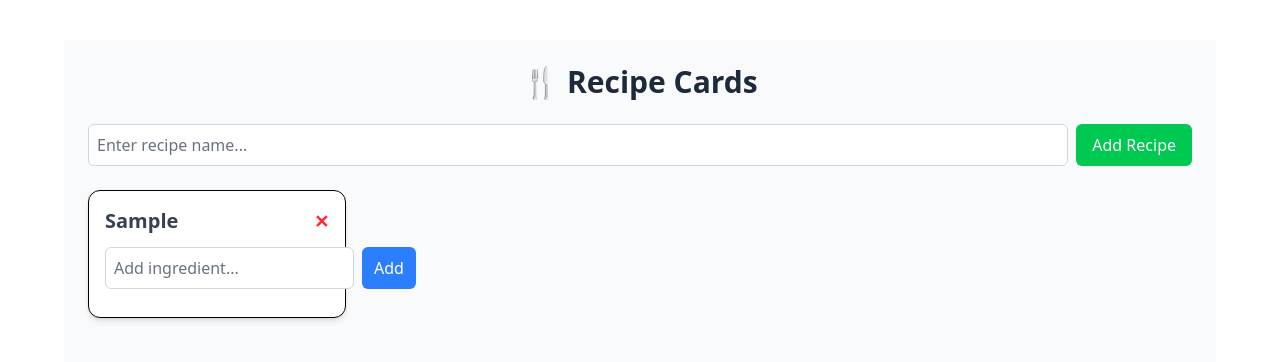
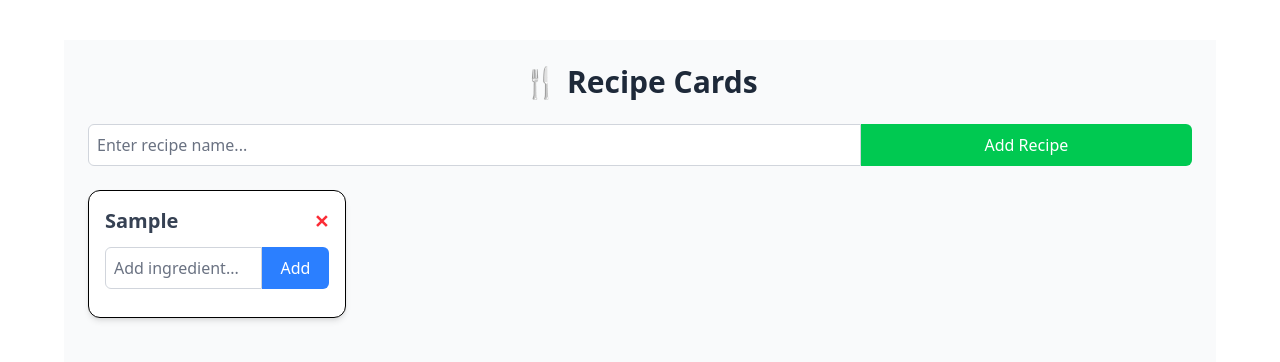
Before and after one commit to Sprite-MD/Svelte-Experiment, a SvelteKit app in the folder experiment/: page / in a window 1280 px wide. Both pictures are taken after typing "Sample" into the empty fields and a click on the button "Add Recipe". Shown: the top 362 px of the page. Built offline with nearby package versions, Linux system fonts and the light colour scheme.

Commit message:
fixed button overflow issue and merged text box with button

```diff
--- a/experiment/src/routes/+page.svelte
+++ b/experiment/src/routes/+page.svelte
@@ -10,7 +10,7 @@
 
   <!-- Add Recipe Form -->
   <form
-    class="flex gap-2 mb-6"
+    class="flex mb-6"
     on:submit|preventDefault={() => {
       if (newRecipe.trim()) {
         recipes.addRecipe(newRecipe.trim());
@@ -22,11 +22,11 @@
       type="text"
       bind:value={newRecipe}
       placeholder="Enter recipe name..."
-      class="flex-1 p-2 border border-gray-300 rounded-md focus:outline-none focus:ring-2 focus:ring-green-400"
+      class="w-[70%] p-2 border border-gray-300 rounded-l-md focus:outline-none focus:ring-2 focus:ring-green-400"
     />
     <button
       type="submit"
-      class="px-4 py-2 bg-green-500 text-white rounded-md hover:bg-green-600 transition"
+      class="w-[30%] bg-green-500 text-white rounded-r-md hover:bg-green-600 transition text-sm sm:text-base"
     >
       Add Recipe
     </button>
@@ -41,6 +41,7 @@
           <h2 class="text-xl font-semibold text-gray-700">{recipe.title}</h2>
           <button
             type="button"
+            aria-label="Remove recipe"
             class="text-red-500 hover:text-red-700 text-lg font-bold"
             on:click={() => recipes.removeRecipe(recipe.id)}
           >
@@ -48,11 +49,11 @@
           </button>
         </div>
 
-        <!-- Ingredient Form (kept inside the card) -->
+        <!-- Ingredient Form -->
         <form
-          class="flex gap-2 mb-3"
+          class="flex mb-3"
           on:submit|preventDefault={() => {
-            const value = newIngredient[recipe.id]?.trim();
+            const value = (newIngredient[recipe.id] ?? '').trim();
             if (value) {
               recipes.addIngredient(recipe.id, value);
               newIngredient[recipe.id] = '';
@@ -63,18 +64,18 @@
             type="text"
             bind:value={newIngredient[recipe.id]}
             placeholder="Add ingredient..."
-            class="flex-1 p-2 border border-gray-300 rounded-md focus:outline-none focus:ring-2 focus:ring-blue-400"
+            class="w-[70%] p-2 border border-gray-300 rounded-l-md focus:outline-none focus:ring-2 focus:ring-blue-400"
           />
           <button
             type="submit"
-            class="px-3 py-2 bg-blue-500 text-white rounded-md hover:bg-blue-600 transition whitespace-nowrap"
+            class="w-[30%] bg-blue-500 text-white rounded-r-md hover:bg-blue-600 transition text-sm sm:text-base"
           >
             Add
           </button>
         </form>
 
         <!-- Ingredients List -->
-        <ul class="space-y-1 flex-1 overflow-y-auto">
+        <ul class="space-y-1 flex-1 overflow-y-auto max-h-48">
           {#each recipe.ingredients as ingredient (ingredient.id)}
             <li class="flex justify-between items-center p-2 border rounded-md hover:bg-gray-50">
               <button
@@ -86,6 +87,7 @@
               </button>
               <button
                 type="button"
+                aria-label="Remove ingredient"
                 class="ml-2 text-red-500 hover:text-red-700"
                 on:click={() => recipes.removeIngredient(recipe.id, ingredient.id)}
               >
```
